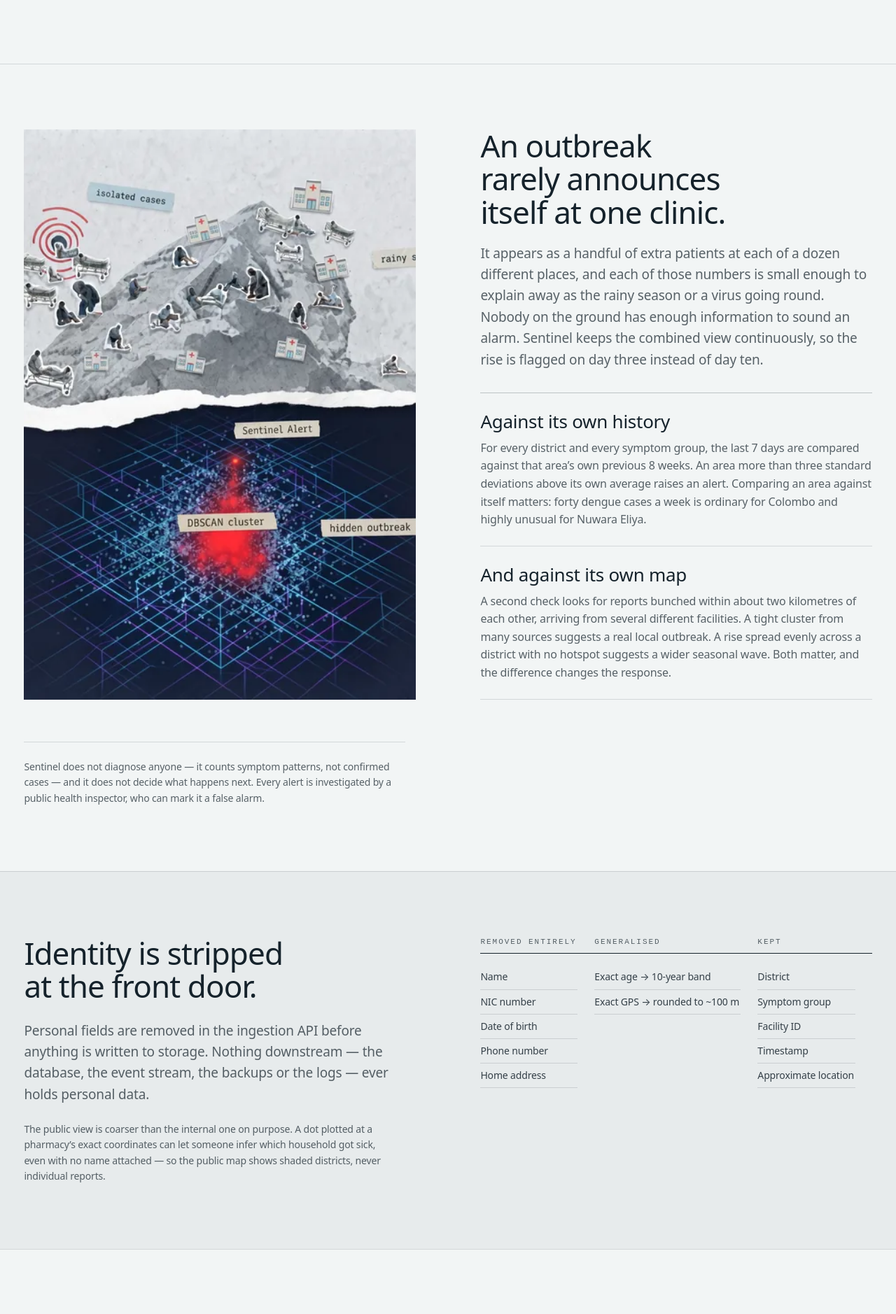
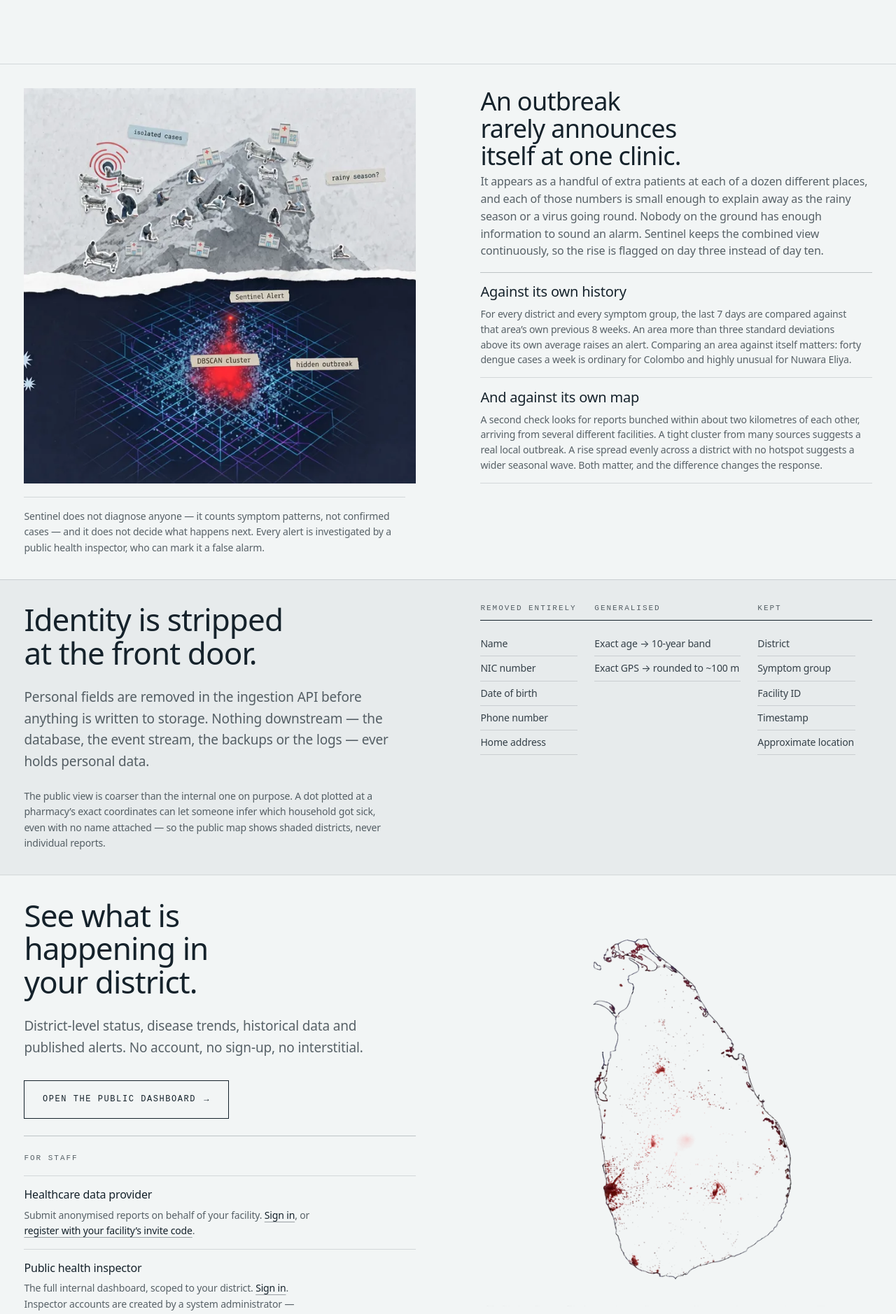
Before and after one commit to Rimaz17/sentinel, a React (Vite) app in the folder frontend/: page / in a window 1280 px wide. Shown: the part 720-2598 px from the top of the page at 70% size. Built offline with nearby package versions, Linux system fonts and the light colour scheme.

Commit message:
fix(landing): fit the detection and entry sections into one screen

```diff
--- a/frontend/src/features/landing/sections/entries.css
+++ b/frontend/src/features/landing/sections/entries.css
@@ -1,11 +1,13 @@
+/* Budgeted against the viewport for the same reason as the detection section:
+   the figure and the text beside it are meant to be read in one screen. */
 .entries {
-  padding-block: var(--space-2xl);
+  padding-block: clamp(1.25rem, 4.2vh, 3.25rem);
   border-top: var(--rule-hair);
 }
 
 .entries__body {
   display: grid;
-  gap: var(--space-xl);
+  gap: clamp(1.25rem, 3vh, 2rem);
   align-content: start;
 }
 
@@ -46,7 +48,7 @@
 }
 
 .entries__staff-item {
-  padding-block: var(--space-md);
+  padding-block: clamp(0.7rem, 1.8vh, 1.1rem);
   border-bottom: var(--rule-hair);
 }
 
--- a/frontend/src/features/landing/sections/mechanism.css
+++ b/frontend/src/features/landing/sections/mechanism.css
@@ -1,17 +1,20 @@
+/* This section is meant to be taken in without scrolling, so its padding and
+   its internal rhythm are budgeted against the viewport rather than the page
+   width. */
 .mechanism {
-  padding-block: var(--space-2xl);
+  padding-block: clamp(1.25rem, 4.2vh, 3.25rem);
   border-top: var(--rule-hair);
 }
 
 .mechanism__body {
   display: grid;
-  gap: var(--space-lg);
+  gap: clamp(0.7rem, 2.2vh, 1.5rem);
   align-content: start;
 }
 
 .mechanism__title {
   max-width: 18ch;
-  font-size: var(--step-title);
+  font-size: clamp(1.625rem, 1.2rem + 1.5vw, 2.25rem);
   font-weight: var(--weight-medium);
   line-height: var(--leading-title);
   letter-spacing: var(--track-title);
@@ -19,8 +22,8 @@
 
 .mechanism__standfirst {
   max-width: var(--measure);
-  font-size: var(--step-body-lg);
-  line-height: var(--leading-body);
+  font-size: var(--step-body);
+  line-height: 1.55;
   color: var(--ink-70);
 }
 
@@ -34,12 +37,12 @@
 .mechanism__check {
   display: grid;
   gap: var(--space-2xs);
-  padding-block: var(--space-md);
+  padding-block: clamp(0.55rem, 1.8vh, 1.15rem);
   border-bottom: var(--rule-hair);
 }
 
 .mechanism__check-term {
-  font-size: var(--step-section);
+  font-size: clamp(1.0625rem, 1rem + 0.35vw, 1.25rem);
   font-weight: var(--weight-medium);
   letter-spacing: var(--track-tight);
   line-height: var(--leading-snug);
@@ -48,13 +51,15 @@
 .mechanism__check-body {
   max-width: var(--measure);
   margin: 0;
+  font-size: var(--step-small);
+  line-height: 1.55;
   color: var(--ink-70);
 }
 
 .mechanism__limit {
   max-width: var(--measure);
-  margin-top: var(--space-xl);
-  padding-top: var(--space-md);
+  margin-top: clamp(1rem, 2.4vh, 1.75rem);
+  padding-top: var(--space-sm);
   border-top: var(--rule-hair);
   color: var(--ink-70);
   font-size: var(--step-small);
--- a/frontend/src/features/landing/sections/privacy.css
+++ b/frontend/src/features/landing/sections/privacy.css
@@ -1,5 +1,5 @@
 .privacy {
-  padding-block: var(--space-2xl);
+  padding-block: clamp(1.25rem, 4.2vh, 3.25rem);
   border-top: var(--rule-hair);
   background-color: var(--paper-sunk);
 }
```
